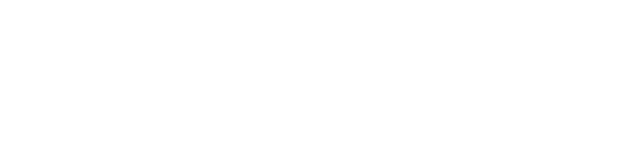
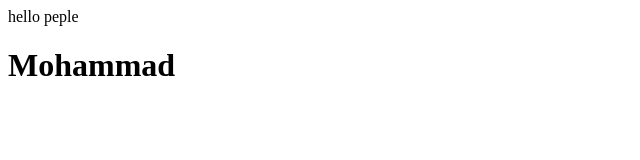
Before and after one commit to CityZens1999/cs50xiran, a plain HTML site: page index.html in a window 1280 px wide. Shown: the whole page, without its empty margins (0-640 px from the left). Drawn offline with Linux system fonts and the light colour scheme.

Commit message:
add header

```diff
--- a/index.html
+++ b/index.html
@@ -7,6 +7,7 @@
     <title>Document</title>
 </head>
 <body>
-
+    hello peple
+    <h1>Mohammad</h1>
 </body>
 </html>
```
